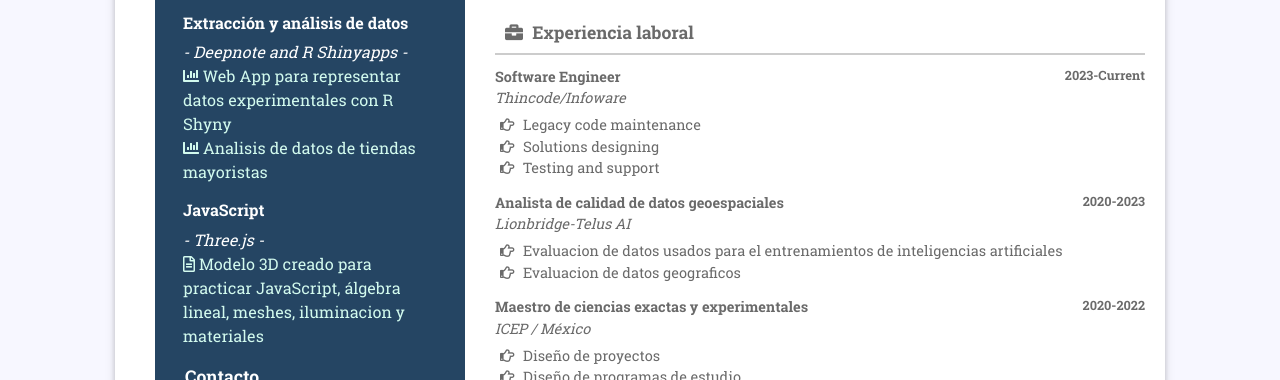
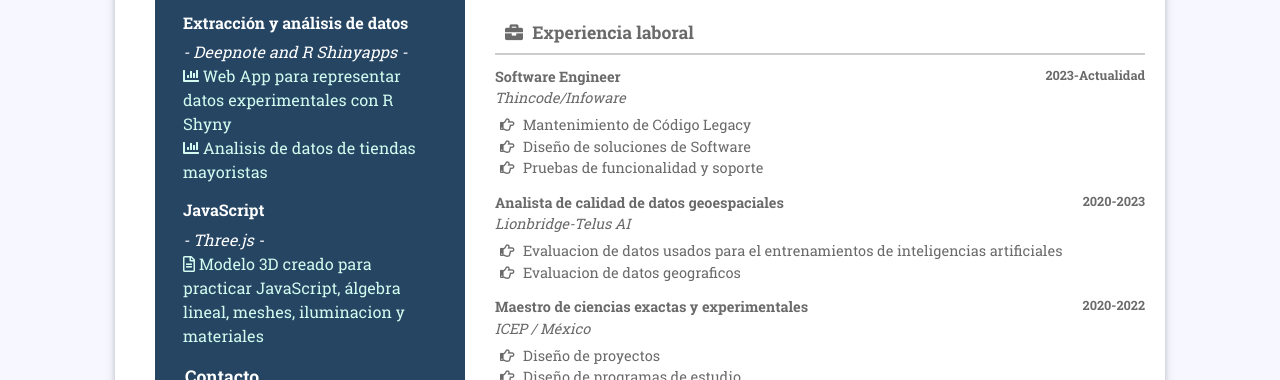
Before and after one commit to 25roob/25roob, a plain HTML site: page index_es.html in a window 1280 px wide. Shown: the part 720-1100 px from the top of the page. Drawn offline with Linux system fonts and the light colour scheme.

Commit message:
language corrections

```diff
--- a/index_es.html
+++ b/index_es.html
@@ -377,12 +377,12 @@
                         <h2 class="rit-titl"><i class="fas fa-briefcase"></i> Experiencia laboral</h2>
 
                         <div class="work-exp">
-                            <h6>Software Engineer <span>2023-Current</span></h6>
+                            <h6>Software Engineer <span>2023-Actualidad</span></h6>
                             <i>Thincode/Infoware</i>
                             <ul>
-                                <li><i class="far fa-hand-point-right"></i> Legacy code maintenance </li>
-                                <li><i class="far fa-hand-point-right"></i> Solutions designing </li>
-                                <li><i class="far fa-hand-point-right"></i> Testing and support </li>
+                                <li><i class="far fa-hand-point-right"></i> Mantenimiento de Código Legacy </li>
+                                <li><i class="far fa-hand-point-right"></i> Diseño de soluciones de Software </li>
+                                <li><i class="far fa-hand-point-right"></i> Pruebas de funcionalidad y soporte </li>
                             </ul>
                         </div>
 
```
